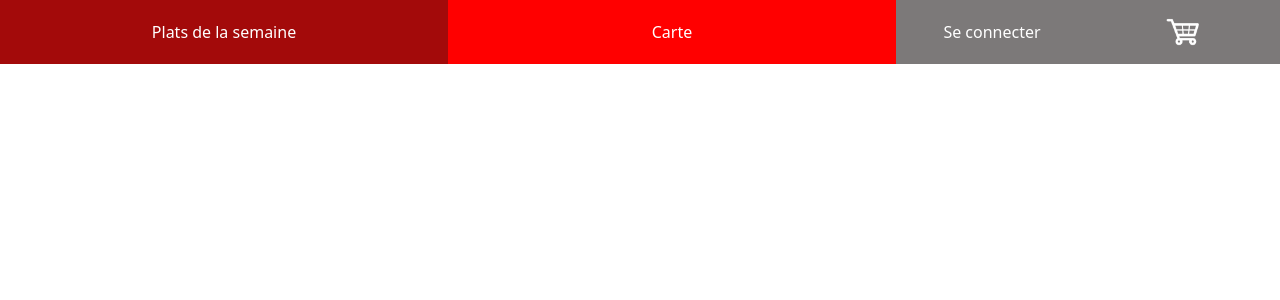
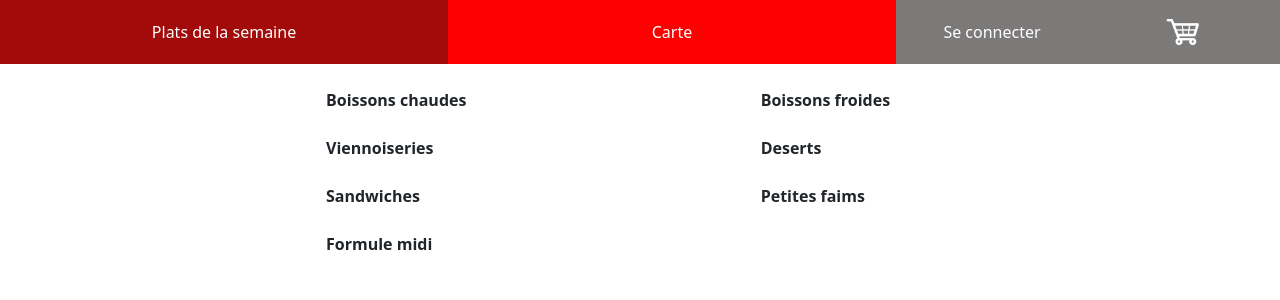
Before and after one commit to Nexumas/Projet_Cantiniere, an Angular app: page /carte in a window 1280 px wide. Before the commit this address led to /. Shown: the top 300 px of the page. Built offline with nearby package versions, Linux system fonts and the light colour scheme.

Commit message:
carte-user

```diff
--- a/src/app/app-routing.module.ts
+++ b/src/app/app-routing.module.ts
@@ -1,13 +1,17 @@
 import { NgModule } from '@angular/core';
 import { RouterModule, Routes } from '@angular/router';
 import { IndexComponent } from './index/index.component';
+import {CarteUserComponent} from './carte-user/carte-user.component';
 
 const routes: Routes = [
 
   {
     path : '',
     component : IndexComponent,
-
+  },
+  {
+    path : 'carte',
+    component : CarteUserComponent
   }
 
 ];
--- a/src/app/app.module.ts
+++ b/src/app/app.module.ts
@@ -5,12 +5,14 @@ import { AppRoutingModule } from './app-routing.module';
 import { AppComponent } from './app.component';
 import { IndexComponent } from './index/index.component';
 import { NavbarComponent } from './navbar/navbar.component';
+import {CarteUserComponent} from './carte-user/carte-user.component';
 
 @NgModule({
   declarations: [
     AppComponent,
     IndexComponent,
-    NavbarComponent
+    NavbarComponent,
+    CarteUserComponent
   ],
   imports: [
     BrowserModule,
--- /dev/null
+++ b/src/app/carte-user/carte-user.component.html
@@ -0,0 +1,29 @@
+<div class="row mt-4">
+    <div class="col-2 offset-3">
+        <label><b>Boissons chaudes</b></label>
+    </div>
+    <div class="col-2 offset-2">
+        <label><b>Boissons froides</b></label>
+    </div>
+</div>
+<div class="row mt-4">
+    <div class="col-2 offset-3">
+        <label><b>Viennoiseries</b></label>
+    </div>
+    <div class="col-2 offset-2">
+        <label><b>Deserts</b></label>
+    </div>
+</div>
+<div class="row mt-4">
+    <div class="col-2 offset-3">
+        <label><b>Sandwiches</b></label>
+    </div>
+    <div class="col-2 offset-2">
+        <label><b>Petites faims</b></label>
+    </div>
+</div>
+<div class="row mt-4">
+    <div class="col-2 offset-3">
+        <label><b>Formule midi</b></label>
+    </div>
+</div>
--- /dev/null
+++ b/src/app/carte-user/carte-user.component.ts
@@ -0,0 +1,15 @@
+import { Component, OnInit } from '@angular/core';
+
+@Component({
+  selector: 'app-carte-user',
+  templateUrl: './carte-user.component.html',
+  styleUrls: ['./carte-user.component.css']
+})
+export class CarteUserComponent implements OnInit {
+
+  constructor() { }
+
+  ngOnInit(): void {
+  }
+
+}
```
Also changed, not shown: src/app/carte-user/carte-user.component.css (added), 1 other file (tests, documents, lock files or other folders).
